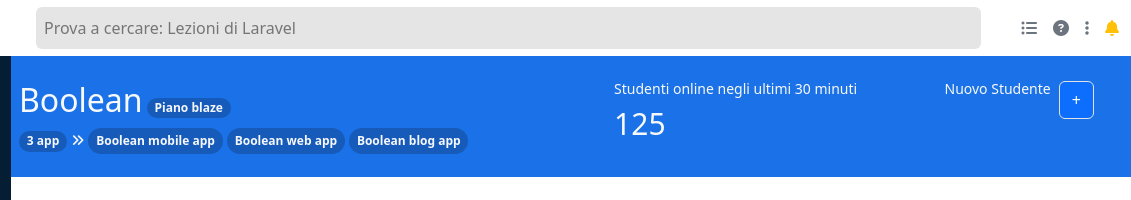
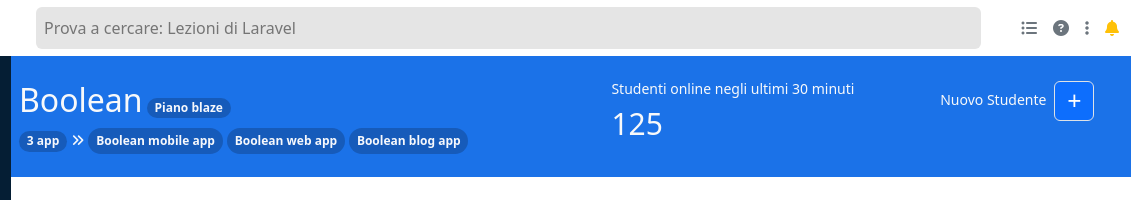
Before and after one commit to CarloVeronese/html-css-bootstrap-dashboard, a plain HTML site: page index.html in a window 1280 px wide. Shown: the top 200 px of the page, 149-1280 px from the left. Drawn offline with nearby package versions, Linux system fonts and the light colour scheme.

Commit message:
Edited - Offcanvas button aligned

```diff
--- a/css/style.css
+++ b/css/style.css
@@ -53,6 +53,16 @@ aside input{
 .sidebar a span{
     font-weight: 400;
     font-size: 18px;
+}
+
+.offcanvas-button{
+    font-size: 25px;
+    padding: 0px;
+    width: 40px;
+}
+
+.offcanvas-button span{
+    width: 100%;
 }
 
 /* NAVBAR */
--- a/index.html
+++ b/index.html
@@ -93,9 +93,11 @@
                                 <h4>Studenti online negli ultimi 30 minuti</h4>
                                 <h3>125</h3>
                             </div>
-                            <div class="flex-grow-1 d-flex align-items-start gap-2 new-student flex-sm-shrink-0">
-                                <h4>Nuovo Studente</h4>
-                                <button class="btn btn-primary border" type="button" data-bs-toggle="offcanvas" data-bs-target="#offcanvasRight" aria-controls="offcanvasRight">+</button>
+                            <div class="flex-grow-1 align-self-start d-flex gap-2 new-student flex-sm-shrink-0">
+                                <h4 class="align-self-center mb-0">Nuovo Studente</h4>
+                                <button class="btn btn-primary border d-flex justify-content-center align-items-center offcanvas-button" type="button" data-bs-toggle="offcanvas" data-bs-target="#offcanvasRight" aria-controls="offcanvasRight">
+                                    <span>+</span>
+                                </button>
                                 <div class="offcanvas offcanvas-end" tabindex="-1" id="offcanvasRight" aria-labelledby="offcanvasRightLabel">
                                     <div class="offcanvas-header">
                                         <div class="container-fluid">
```
